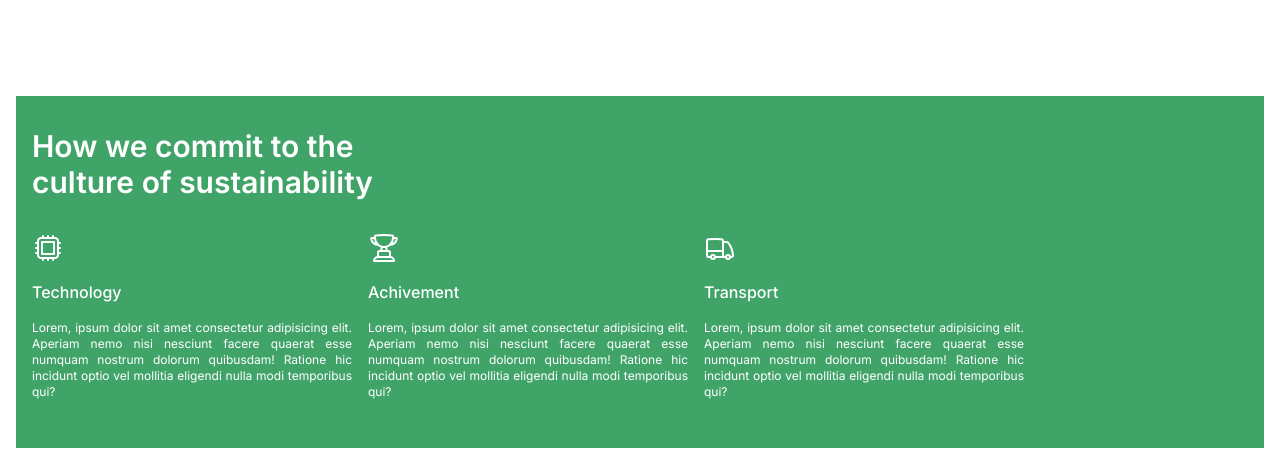
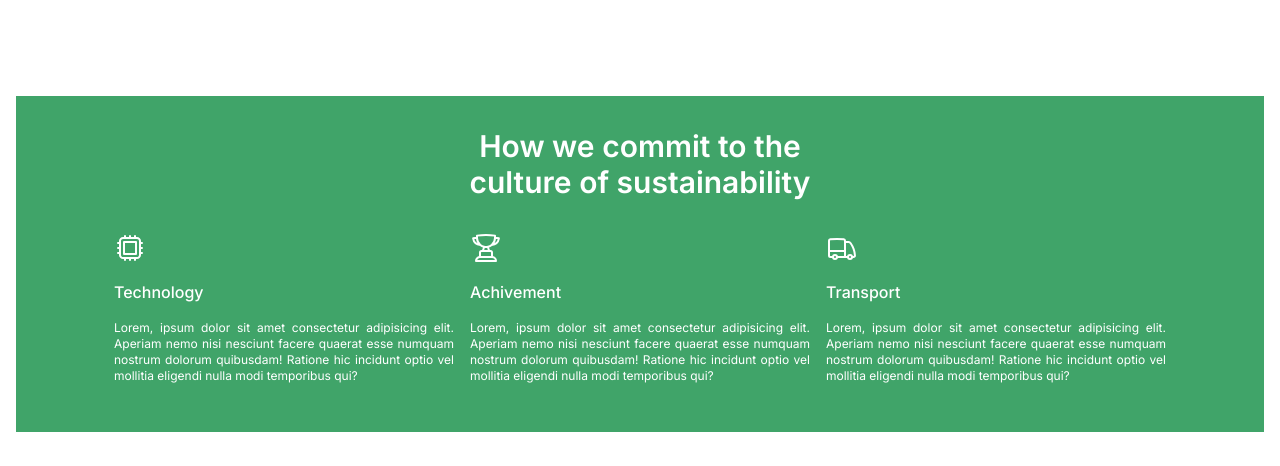
Before and after one commit to kayzo1903/kayinc, a Next.js app: page / in a window 1280 px wide. Shown: the part 1440-1906 px from the top of the page. Built offline with nearby package versions, Linux system fonts and the light colour scheme.

Commit message:
screen size change

```diff
--- a/src/app/layout.tsx
+++ b/src/app/layout.tsx
@@ -18,7 +18,7 @@ export default function RootLayout({
   return (
     <html lang="en" suppressHydrationWarning>
       <body className={inter.className}>
-        <div className="mx-auto max-w-[1440px] px-4">
+        <div className="mx-auto max-w-screen-xl px-4">
           <ThemeProvider
             attribute="class"
             defaultTheme="system"
--- a/src/components/Commitment/Commitment.tsx
+++ b/src/components/Commitment/Commitment.tsx
@@ -4,9 +4,9 @@ import { Technology, Trophy, Truck } from '../Icons/Icons'
 const Commitment = () => {
     return (
         <section className='w-full px-4 bg-skin text-white space-y-4 min-h-fit py-8'>
-            <h3 className='text-2xl font-semibold sm:text-3xl'>How we commit to the <br /> culture of sustainability</h3>
-            <article className='w-full flex flex-wrap justify-center gap-4 py-4 md:justify-start'>
-                <div className='space-y-4 max-w-80'>
+            <h3 className='text-2xl font-semibold sm:text-3xl text-center'>How we commit to the <br /> culture of sustainability</h3>
+            <article className='w-full flex flex-wrap justify-start gap-4 py-4 md:justify-center'>
+                <div className='space-y-4 max-w-[340px]'>
                     <Technology />
                     <h6 className='text-base font-medium'>Technology</h6>
                     <p className='text-xs text-justify' >
@@ -16,7 +16,7 @@ const Commitment = () => {
                         mollitia eligendi nulla modi temporibus qui?
                     </p>
                 </div>
-                <div className='space-y-4 max-w-80'>
+                <div className='space-y-4 max-w-[340px]'>
                     <Trophy />
                     <h6 className='text-base font-medium'>Achivement</h6>
                     <p className='text-xs text-justify'>
@@ -26,7 +26,7 @@ const Commitment = () => {
                         mollitia eligendi nulla modi temporibus qui?
                     </p>
                 </div>
-                <div className='space-y-4 max-w-80'>
+                <div className='space-y-4 max-w-[340px]'>
                     <Truck />
                     <h6 className='text-base font-medium'>Transport</h6>
                     <p className='text-xs text-justify'>
--- a/src/components/Footer/Footer.tsx
+++ b/src/components/Footer/Footer.tsx
@@ -7,7 +7,7 @@ const Footer = () => {
     const year = new Date().getFullYear()
     return (
         <footer className='w-full mt-16 pb-4 px-4 h-fit space-y-4'>
-            <div className='flex gap-4 items-start justify-center flex-wrap'>
+            <div className='flex gap-4 items-start justify-center flex-wrap py-8'>
                 <div className='w-52'>
                     <h3 className='text-3xl sm:text-4xl font-semibold text-gray-950'>kayInc</h3>
                 </div>
@@ -44,7 +44,7 @@ const Footer = () => {
                     </div>
                 </div>
             </div>
-            <div className='w-full h-1 bg-slate-200'></div>
+            <div className='w-full h-[2px] bg-slate-200'></div>
             <div className='flex items-center justify-between'>
                 <h3 className='capitalize text-gray-400'>© {year} kayInc.All right reserved</h3>
                 <div className='flex justify-center items-center gap-2 text-xl text-gray-500'>
```
